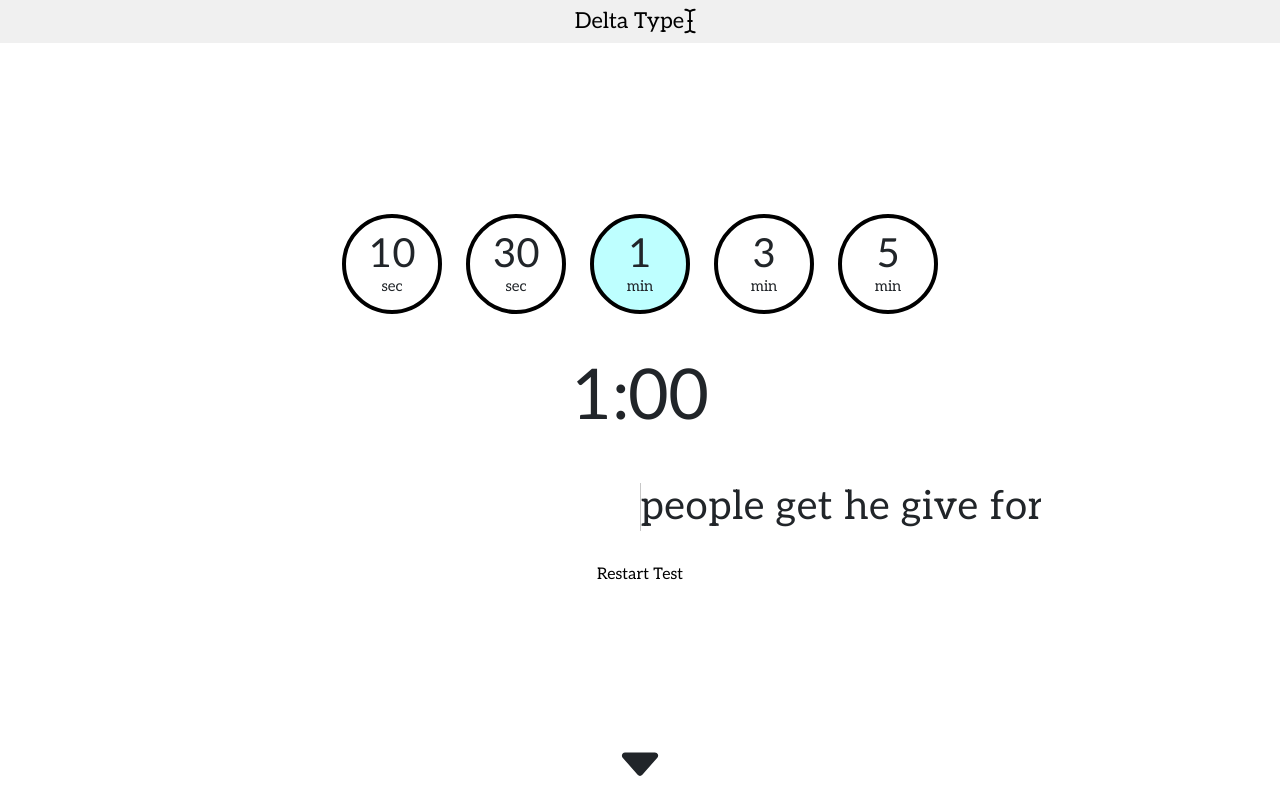
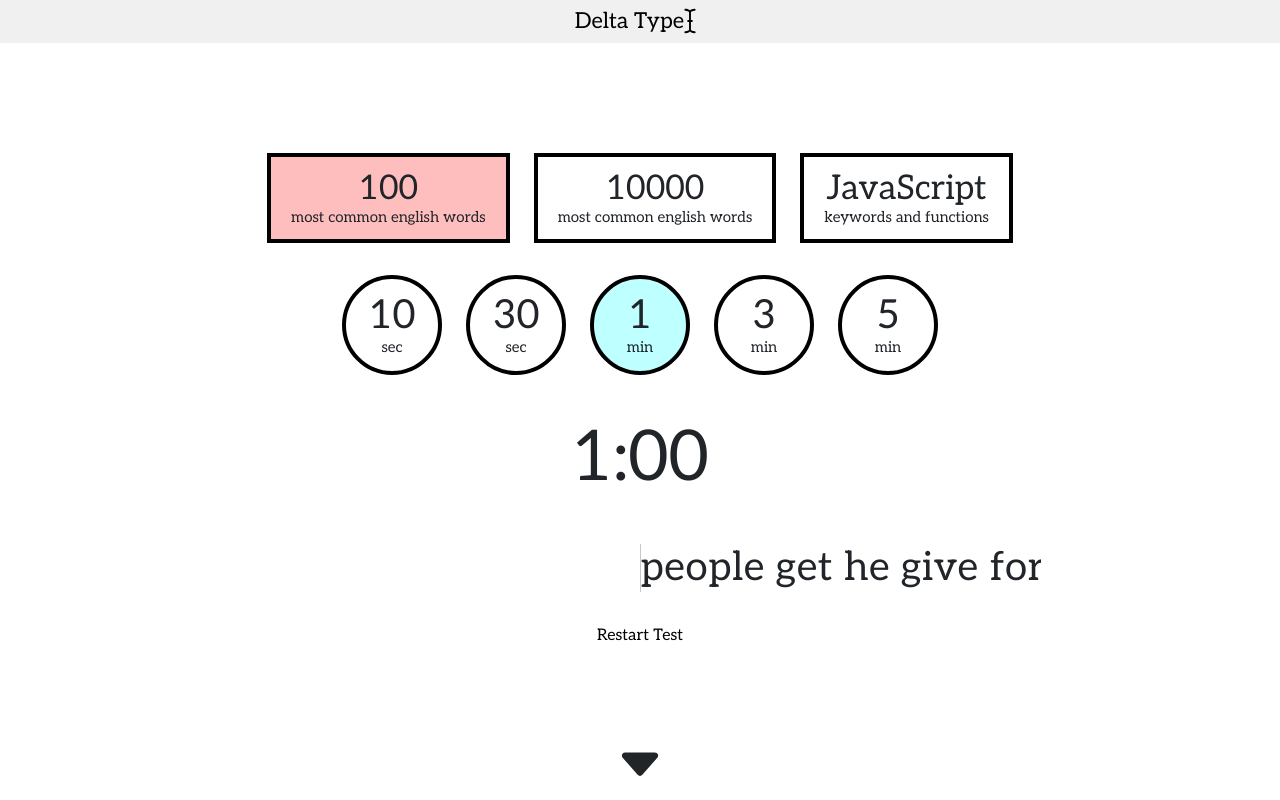
Before and after one commit to vince-smdt/delta-type, a React (Vite) app: page / in a window 1280 px wide. Shown: the top 800 px of the page. Built offline with nearby package versions, Linux system fonts and the light colour scheme.

Commit message:
Add word list buttons

```diff
--- a/src/App.css
+++ b/src/App.css
@@ -22,6 +22,11 @@
   gap: 2em;
 }
 
+#word-list-buttons {
+  display:flex;
+  gap: 1.5em;
+}
+
 #time-buttons {
   display: flex;
   gap: 1.5em;
--- a/src/App.tsx
+++ b/src/App.tsx
@@ -6,8 +6,10 @@ import TimeButton from "./components/TimeButton";
 import TypingTestStats from "./components/TypingTestStats";
 import TypingTestTextBox from "./components/TypingTestTextBox";
 import TypingTestTimer from "./components/TypingTestTimer";
+import WordListButton from "./components/WordListButton";
 import _100mostCommonEnglishWords from "./data/100mostCommonEnglishWords";
 import _1000mostCommonEnglishWords from "./data/100mostCommonEnglishWords";
+import _javascriptKeywords from "./data/javascriptKeywords";
 import "./App.css";
 
 function App() {
@@ -19,6 +21,9 @@ function App() {
   let [testWPM, setTestWPM] = useState(0);
   let [testCharsTyped, setTestCharsTyped] = useState(0);
   let [testAccuracy, setTestAccuracy] = useState(0);
+  let [selectedWordList, setSelectedWordList] = useState(
+    _100mostCommonEnglishWords
+  );
 
   // Signals
   let [updateStatsSignal, setUpdateStatsSignal] = useState(false);
@@ -26,8 +31,8 @@ function App() {
 
   // Selected options
   let [selectedTimeButtonId, setSelectedTimeButtonId] = useState(2);
+  let [selectedWordListButtonId, setSelectedWordListButtonId] = useState(0);
 
-  const words = _1000mostCommonEnglishWords;
   const length = 10000;
   const textBoxRef = useRef<HTMLDivElement>(null); // TypingTestTextBox ref
 
@@ -59,6 +64,15 @@ function App() {
   const changeTestDuration = (durationInSeconds: number, buttonId: number) => {
     setTestDuration(durationInSeconds);
     setSelectedTimeButtonId(buttonId);
+
+    // Auto-focus typing test text box
+    textBoxRef.current?.focus();
+  };
+
+  const changeWordList = (wordList: string[], buttonId: number) => {
+    setSelectedWordListButtonId(buttonId);
+    setSelectedWordList(wordList);
+    setRegenerateTestSignal(!regenerateTestSignal);
 
     // Auto-focus typing test text box
     textBoxRef.current?.focus();
@@ -102,6 +116,34 @@ function App() {
     <div>
       <Header />
       <div id="global-box">
+        {!testInProgress && !testFinished && (
+          <div id="word-list-buttons">
+            <WordListButton
+              bigText="100"
+              smallText="most common english words"
+              id={0}
+              selectedId={selectedWordListButtonId}
+              wordList={_100mostCommonEnglishWords}
+              onClick={changeWordList}
+            />
+            <WordListButton
+              bigText="10000"
+              smallText="most common english words"
+              id={1}
+              selectedId={selectedWordListButtonId}
+              wordList={_1000mostCommonEnglishWords}
+              onClick={changeWordList}
+            />
+            <WordListButton
+              bigText="JavaScript"
+              smallText="keywords and functions"
+              id={2}
+              selectedId={selectedWordListButtonId}
+              wordList={_javascriptKeywords}
+              onClick={changeWordList}
+            />
+          </div>
+        )}
         {!testInProgress && !testFinished && (
           <div id="time-buttons">
             <TimeButton
@@ -159,7 +201,7 @@ function App() {
         )}
         <TypingTestTextBox
           ref={textBoxRef}
-          words={words}
+          words={selectedWordList}
           wordsAmount={length}
           updateStatsSignal={updateStatsSignal}
           regenerateTestSignal={regenerateTestSignal}
--- /dev/null
+++ b/src/components/WordListButton.tsx
@@ -0,0 +1,39 @@
+import { useEffect, useRef } from "react";
+import "./styles/WordListButton.css";
+
+interface Props {
+  bigText: string;
+  smallText: string;
+  id: number;
+  selectedId: number;
+  wordList: string[];
+  onClick: Function;
+}
+
+const WordListButton = ({
+  bigText,
+  smallText,
+  id,
+  selectedId,
+  wordList,
+  onClick,
+}: Props) => {
+  const buttonRef = useRef<HTMLDivElement>(null); // TypingTestTextBox ref
+
+  const handleClick = () => {
+    onClick(wordList, id);
+  };
+
+  useEffect(() => {
+    buttonRef.current?.classList.toggle("selected", id === selectedId);
+  }, [id, selectedId]);
+
+  return (
+    <div className="word-list-button" onClick={handleClick} ref={buttonRef}>
+      <div>{bigText}</div>
+      <div>{smallText}</div>
+    </div>
+  );
+};
+
+export default WordListButton;
--- /dev/null
+++ b/src/components/styles/WordListButton.css
@@ -0,0 +1,31 @@
+.word-list-button {
+  display: flex;
+  flex-direction: column;
+  justify-content: center;
+  align-items: center;
+
+  border: 4px solid black;
+  padding: 20px;
+  height: 90px;
+
+  cursor: pointer;
+  user-select: none;
+}
+
+.word-list-button:hover {
+  background-color: rgb(255, 230, 230);
+}
+
+.word-list-button.selected {
+  background-color: rgb(255, 190, 190);
+}
+
+.word-list-button div:nth-child(1) {
+  font-size: 34px;
+  line-height: 1em;
+  margin-top: 5px;
+}
+
+.word-list-button div:nth-child(2) {
+  font-size: 15px;
+}
--- /dev/null
+++ b/src/data/javascriptKeywords.tsx
@@ -0,0 +1,123 @@
+const _javascriptKeywords = [
+  // Reserved keywords
+  "await",
+  "break",
+  "case",
+  "catch",
+  "class",
+  "const",
+  "continue",
+  "debugger",
+  "default",
+  "delete",
+  "do",
+  "else",
+  "enum",
+  "export",
+  "extends",
+  "false",
+  "finally",
+  "for",
+  "function",
+  "if",
+  "implements",
+  "import",
+  "in",
+  "instanceof",
+  "interface",
+  "let",
+  "new",
+  "null",
+  "package",
+  "private",
+  "protected",
+  "public",
+  "return",
+  "super",
+  "switch",
+  "static",
+  "this",
+  "throw",
+  "true",
+  "try",
+  "typeof",
+  "var",
+  "void",
+  "while",
+  "with",
+  "yield",
+  // Document and its functions
+  "document",
+  "getElementById",
+  "getElementsByClassName",
+  "getElementsByTagName",
+  "querySelector",
+  "querySelectorAll",
+  "createElement",
+  "createTextNode",
+  "addEventListener",
+  "removeEventListener",
+  "write",
+  "writeLn",
+  "open",
+  "close",
+  "cookie",
+  "forms",
+  "images",
+  "links",
+  "title",
+  // Window and its functions
+  "alert",
+  "confirm",
+  "prompt",
+  "setTimeout",
+  "setInterval",
+  "clearTimeout",
+  "clearInterval",
+  "open",
+  "close",
+  "locati",
+  "histo",
+  "navigat",
+  "scroll",
+  "scrollTo",
+  "scrollBy",
+  "innerWidth",
+  "innerHeight",
+  "outerWidth",
+  "outerHeight",
+  "screen",
+  // HTML elements and their functions
+  "addEventListener",
+  "removeEventListener",
+  "setAttribute",
+  "getAttribute",
+  "removeAttribute",
+  "classListAdd",
+  "classListRemove",
+  "classListToggle",
+  "classListContains",
+  "style",
+  "innerHTML",
+  "textContent",
+  "value",
+  "checked",
+  "disabled",
+  "focus",
+  "blur",
+  "appendChild",
+  "removeChild",
+  "insertBefore",
+  "replaceChild",
+  "cloneNode",
+  "parentElement",
+  "children",
+  "nextElementSibling",
+  "previousElementSibling",
+  "firstElementChild",
+  "lastElementChild",
+  "querySelector",
+  "querySelectorAll",
+];
+
+export default _javascriptKeywords;
```
Also changed, not shown: src/components/styles/TimeButton.css (line endings or trailing spaces).
